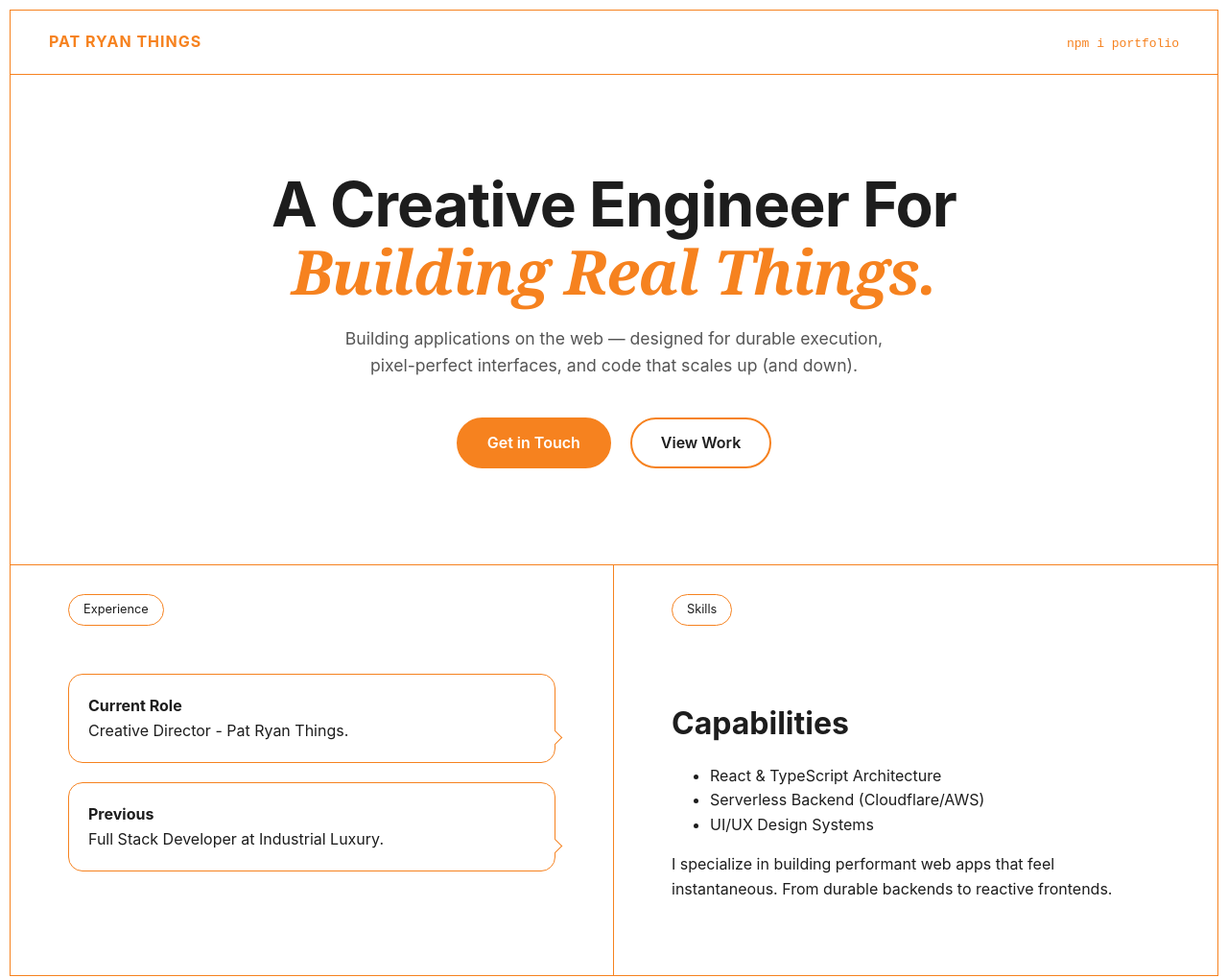
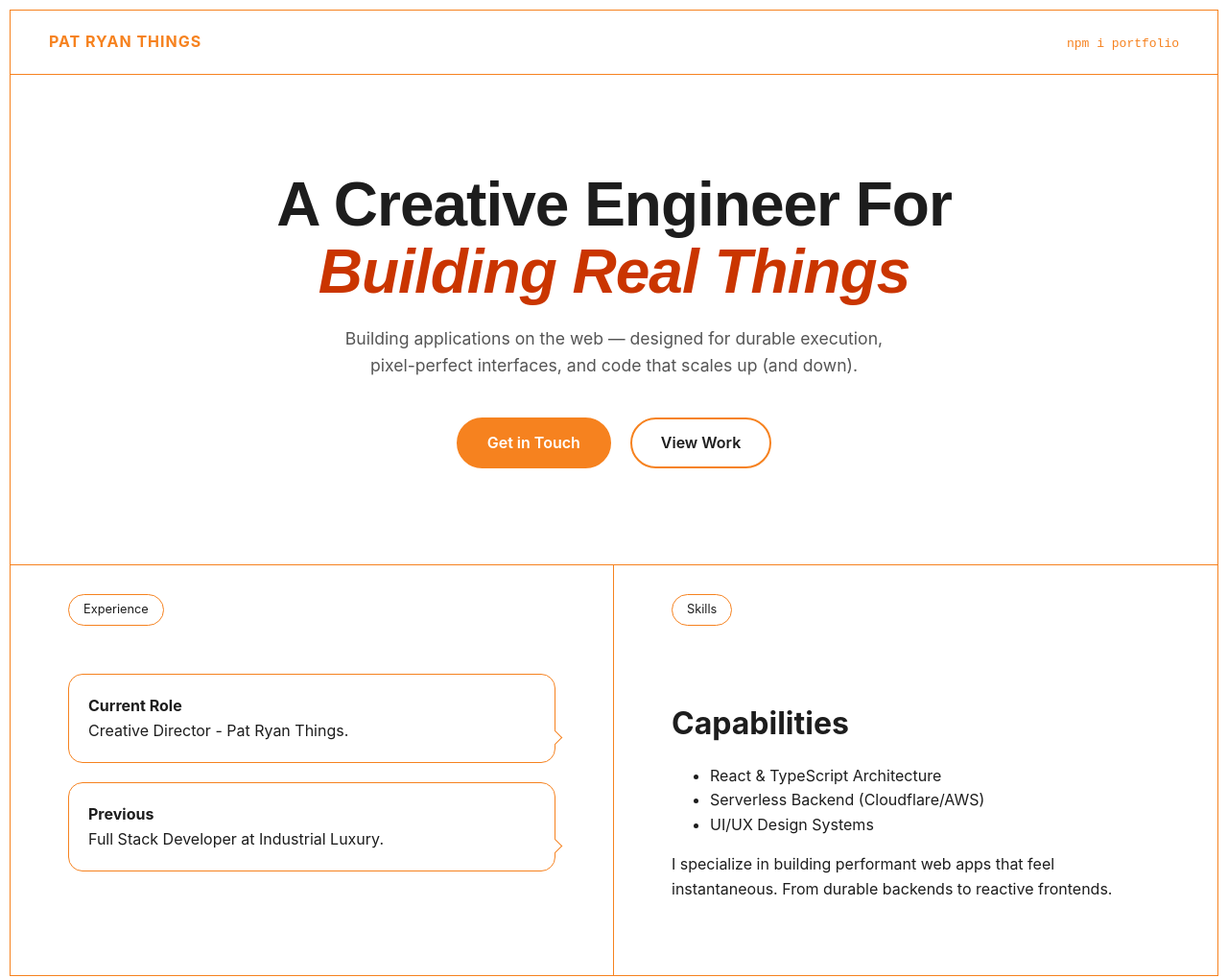
Before and after one commit to secretengineer/patryan.com, a plain HTML site: page index.html in a window 1280 px wide. Shown: the whole page at 96% size. Drawn offline with Linux system fonts and the light colour scheme.

Commit message:
update index.html structure and styling

```diff
--- a/index.html
+++ b/index.html
@@ -4,6 +4,9 @@
     <meta charset="UTF-8">
     <meta name="viewport" content="width=device-width, initial-scale=1.0">
     <title>Personal Portfolio</title>
+    <link rel="preconnect" href="https://fonts.googleapis.com">
+    <link rel="preconnect" href="https://fonts.gstatic.com" crossorigin>
+    <link href="https://fonts.googleapis.com/css2?family=Inter:ital,opsz,wght@0,14..32,100..900;1,14..32,100..900&display=swap" rel="stylesheet">
     <style>
         :root {
             --primary-orange: #f6821f;
@@ -56,6 +59,7 @@
         }
 
         h1 {
+            font-family: "Inter Variable", sans-serif;
             font-size: 4rem;
             margin: 0;
             line-height: 1.1;
@@ -63,9 +67,9 @@
         }
 
         h1 em {
-            font-family: "Georgia", serif;
+            font-family: "Inter Variable", sans-serif;
             font-style: italic;
-            color: var(--primary-orange);
+            color: #ca3500;
             display: block; /* Forces new line like the site */
         }
 
@@ -186,7 +190,7 @@
     <section class="hero">
         <h1>
             A Creative Engineer For <br>
-            <em>Building Real Things.</em>
+            <em>Building Real Things</em>
         </h1>
         <p class="subtitle">
             Building applications on the web — designed for durable execution, pixel-perfect interfaces, and code that scales up (and down).
```
